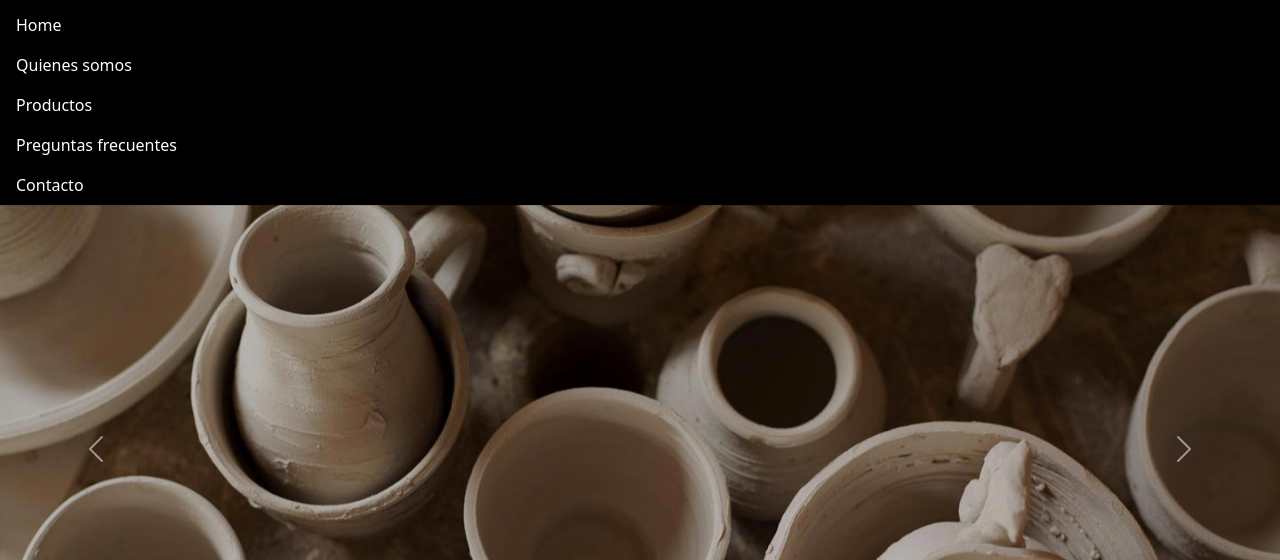
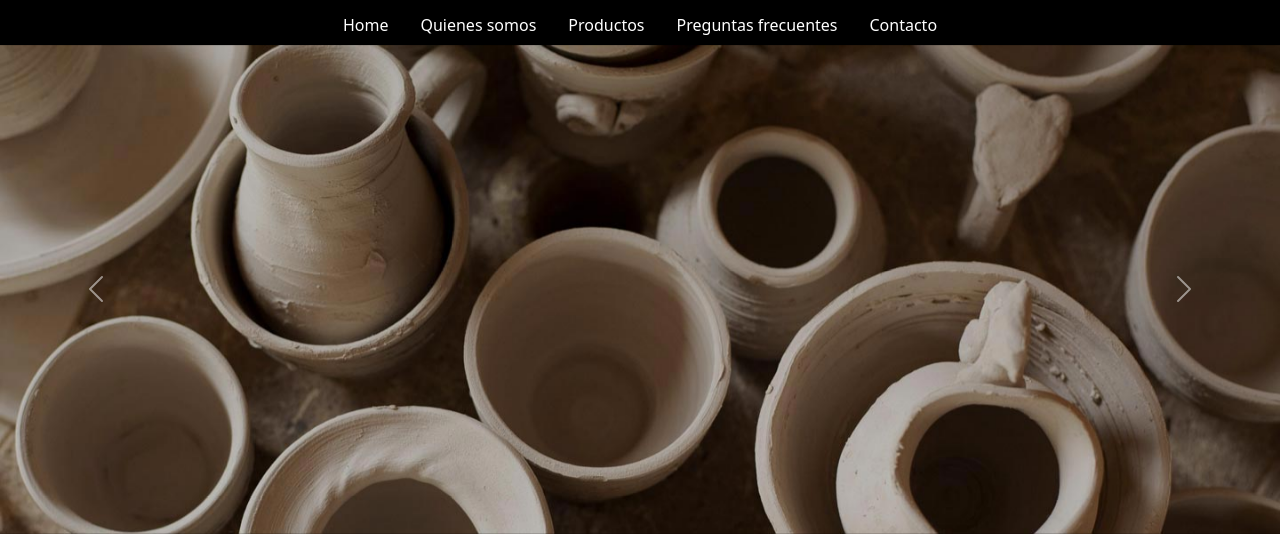
Before and after one commit to LaraCennamo/LaraCennamo-GIT, a plain HTML site: page proyecto-lara/pages/galeria.html in a window 1280 px wide. Shown: the part 73-633 px from the top of the page. Drawn offline with nearby package versions, Linux system fonts and the light colour scheme.

Commit message:
ajusto nav

```diff
--- a/proyecto-lara/pages/galeria.html
+++ b/proyecto-lara/pages/galeria.html
@@ -28,25 +28,27 @@
     <header>
         <div>
             <h1 class="huellas">Huellas de BARRO</h1>
+            <div class="container col-md-12 col-xl-12">
               <nav>
                   <ul class="nav justify-content-center">
-                <li class="nav-item col-sm-12">
+                      <li class="nav-item">
                       <a class="nav-link active link-modificado" aria-current="page" href="../index.html">Home</a>
                       </li>
-                <li class="nav-item col-sm-12">
+                      <li class="nav-item">
                       <a class="nav-link link-modificado" href="./about.html">Quienes somos</a>
                       </li>
-                <li class="nav-item col-sm-12">
+                      <li class="nav-item">
                       <a class="nav-link link-modificado" href="./productos.html">Productos</a>
                       </li>
-                <li class="nav-item col-sm-12">
+                      <li class="nav-item">
                       <a class="nav-link link-modificado" href="./galeria.html">Preguntas frecuentes</a>
                       </li>
-                <li class="nav-item col-sm-12">
+                      <li class="nav-item">
                       <a class="nav-link link-modificado" href="./contacto.html">Contacto</a>
                       </li>
                   </ul>
               </nav>
+              </div>
               </div>
 
         <div id="carouselExampleInterval" class="carousel slide" data-bs-ride="carousel">
```
Also changed, not shown: proyecto-lara/index.html (+7 -5 lines), proyecto-lara/pages/about.html (+7 -5 lines), proyecto-lara/pages/contacto.html (+7 -5 lines), proyecto-lara/pages/productos.html (+7 -5 lines). Lines whose indentation alone changed are shown as unchanged.
